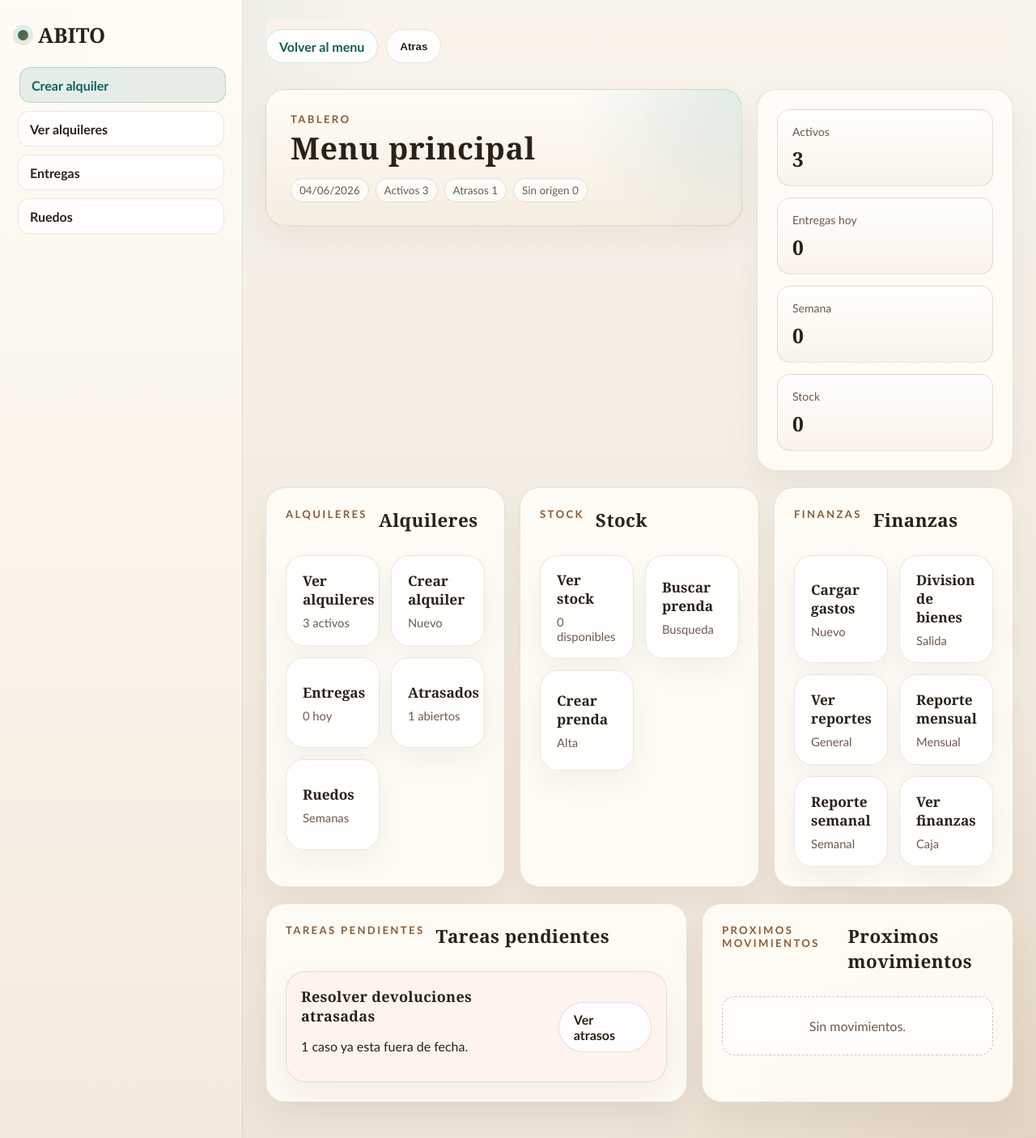
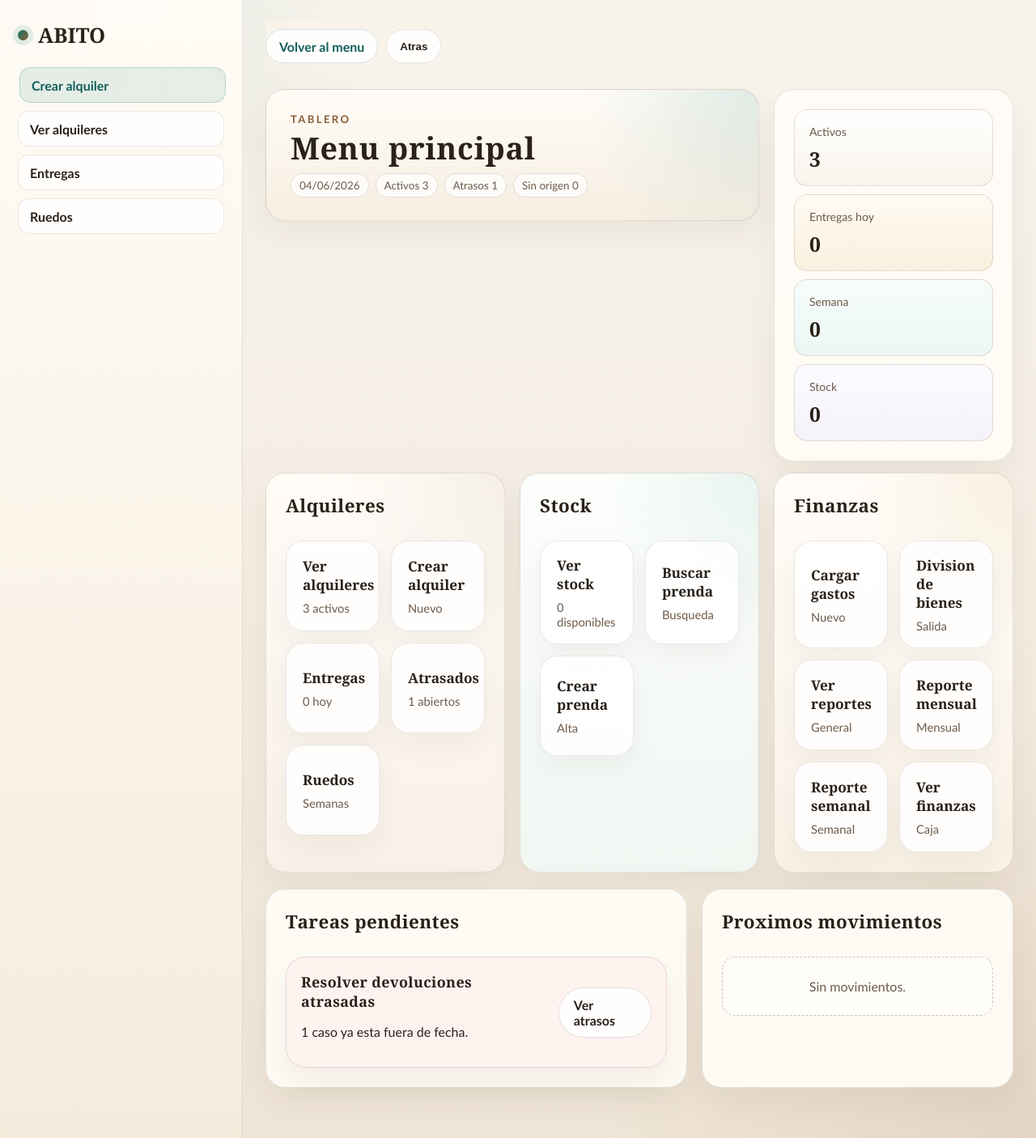
Before and after one commit to abitogonnet/abit_project, a Django app: page / in a window 1280 px wide. Shown: the whole page at 81% size. Run offline with Django 5.2, Linux system fonts and the light colour scheme; data comes from the database, SQL or seed files in the repository; tables that the repository leaves empty hold one stand-in row (values such as "Sample post").

Commit message:
Refine dashboard layout and add same-day rental closures

```diff
--- a/alquileres/templates/alquileres/home.html
+++ b/alquileres/templates/alquileres/home.html
@@ -1,10 +1,10 @@
 {% extends "base.html" %}
 {% block content %}
-<section class="ab-pagehero ab-pagehero-tight">
+<section class="ab-pagehero ab-pagehero-tight ab-pagehero-home">
   <div class="ab-pagehero-copy">
     <p class="ab-kicker">Tablero</p>
     <h1 class="ab-title">Menu principal</h1>
-    <div class="ab-chip-row" style="margin-top: 18px;">
+    <div class="ab-chip-row ab-home-hero-chips">
       <span class="ab-chip">{{ hoy|date:"d/m/Y" }}</span>
       <span class="ab-chip">Activos {{ resumen_operativo.alquileres_activos }}</span>
       <span class="ab-chip">Atrasos {{ kpis.1.value }}</span>
@@ -12,21 +12,21 @@
     </div>
   </div>
 
-  <aside class="ab-pagehero-panel">
-    <div class="ab-summary-grid">
-      <div class="ab-summary-card">
+  <aside class="ab-pagehero-panel ab-pagehero-panel-home">
+    <div class="ab-summary-grid ab-home-summary-grid">
+      <div class="ab-summary-card ab-home-summary-card tone-1">
         <span class="ab-small">Activos</span>
         <strong>{{ resumen_operativo.alquileres_activos }}</strong>
       </div>
-      <div class="ab-summary-card">
+      <div class="ab-summary-card ab-home-summary-card tone-2">
         <span class="ab-small">Entregas hoy</span>
         <strong>{{ kpis.0.value }}</strong>
       </div>
-      <div class="ab-summary-card">
+      <div class="ab-summary-card ab-home-summary-card tone-3">
         <span class="ab-small">Semana</span>
         <strong>{{ resumen_operativo.alquileres_semana }}</strong>
       </div>
-      <div class="ab-summary-card">
+      <div class="ab-summary-card ab-home-summary-card tone-4">
         <span class="ab-small">Stock</span>
         <strong>{{ kpis.3.value }}</strong>
       </div>
@@ -35,10 +35,9 @@
 </section>
 
 <section class="ab-home-top-grid">
-  <div class="ab-section-card ab-home-primary-card" id="menu-alquileres">
+  <div class="ab-section-card ab-home-primary-card ab-home-primary-card-rentals" id="menu-alquileres">
     <div class="ab-section-head">
       <div>
-        <p class="ab-kicker">Alquileres</p>
         <h2 class="ab-mini-title">Alquileres</h2>
       </div>
     </div>
@@ -67,10 +66,9 @@
     </div>
   </div>
 
-  <div class="ab-section-card ab-home-primary-card" id="menu-stock">
+  <div class="ab-section-card ab-home-primary-card ab-home-primary-card-stock" id="menu-stock">
     <div class="ab-section-head">
       <div>
-        <p class="ab-kicker">Stock</p>
         <h2 class="ab-mini-title">Stock</h2>
       </div>
     </div>
@@ -91,10 +89,9 @@
     </div>
   </div>
 
-  <div class="ab-section-card ab-home-primary-card" id="menu-finanzas">
+  <div class="ab-section-card ab-home-primary-card ab-home-primary-card-finance" id="menu-finanzas">
     <div class="ab-section-head">
       <div>
-        <p class="ab-kicker">Finanzas</p>
         <h2 class="ab-mini-title">Finanzas</h2>
       </div>
     </div>
@@ -132,13 +129,25 @@
   <div class="ab-section-card">
     <div class="ab-section-head">
       <div>
-        <p class="ab-kicker">Tareas pendientes</p>
         <h2 class="ab-mini-title">Tareas pendientes</h2>
       </div>
     </div>
 
     <div class="ab-home-priority-list">
       {% for item in prioridades %}
+        {% if item.kind == "close_today" %}
+          <article class="ab-priority-card ab-priority-card-action tone-{{ item.tone }}">
+            <form method="post" class="ab-priority-action-form">
+              {% csrf_token %}
+              <input type="hidden" name="alq_id" value="{{ item.alquiler_id }}">
+              <button class="ab-btn2" type="submit" name="accion" value="cerrar_alquiler">{{ item.cta }}</button>
+            </form>
+            <div class="ab-priority-copy">
+              <h3>{{ item.title }}</h3>
+              <p>{{ item.description }}</p>
+            </div>
+          </article>
+        {% else %}
           <article class="ab-priority-card tone-{{ item.tone }}">
             <div>
               <h3>{{ item.title }}</h3>
@@ -146,6 +155,7 @@
             </div>
             <a class="ab-btn2" href="{{ item.href }}">{{ item.cta }}</a>
           </article>
+        {% endif %}
       {% endfor %}
     </div>
   </div>
@@ -153,7 +163,6 @@
   <div class="ab-section-card">
     <div class="ab-section-head">
       <div>
-        <p class="ab-kicker">Proximos movimientos</p>
         <h2 class="ab-mini-title">Proximos movimientos</h2>
       </div>
     </div>
--- a/alquileres/views.py
+++ b/alquileres/views.py
@@ -37,6 +37,23 @@ def home(request):
         alquiler_id = request.POST.get("alq_id")
         alquiler = get_object_or_404(Alquiler, id=alquiler_id)
         accion = request.POST.get("accion", "")
+
+        if accion == "cerrar_alquiler":
+            changed, error = _actualizar_estado_operativo(
+                alquiler,
+                nuevo_estado=Alquiler.EST_CERRADO,
+                auto_pagar_al_cerrar=True,
+            )
+            if error:
+                messages.error(request, error)
+            elif changed:
+                alquiler.save()
+                _sync_prendas_por_estado(alquiler)
+                messages.success(request, f"Alquiler #{alquiler.id} cerrado.")
+            else:
+                messages.info(request, "No hubo cambios.")
+
+            return redirect("alquileres:home")
 
         if accion == "marcar_entregado":
             changed, error = _actualizar_estado_operativo(
@@ -80,6 +97,14 @@ def home(request):
         .exclude(estado_alquiler=Alquiler.EST_CERRADO)
     )
     entregas_hoy = alquileres_activos.filter(fecha_entrega=hoy).count()
+    devoluciones_hoy_qs = (
+        alquileres_activos
+        .filter(fecha_devolucion=hoy)
+        .exclude(estado_alquiler=Alquiler.EST_CERRADO)
+        .prefetch_related("items__prenda")
+        .order_by("fecha_entrega", "id")
+    )
+    devoluciones_hoy = list(devoluciones_hoy_qs)
     devoluciones_retrasadas = alquileres_activos.filter(fecha_devolucion__lt=hoy).count()
     saldos_pendientes = alquileres_activos.filter(estado_saldo=Alquiler.SAL_PEND, saldo__gt=0).count()
     alquileres_semana = alquileres_activos.filter(
@@ -136,8 +161,20 @@ def home(request):
     ]
 
     prioridades = []
+    if devoluciones_hoy:
+        _adjuntar_detalle_alquiler(devoluciones_hoy)
+        for alquiler in devoluciones_hoy:
+            prioridades.append({
+                "kind": "close_today",
+                "title": alquiler.cliente_nombre,
+                "description": alquiler.personas_resumen or alquiler.persona1_nombre or "Devolucion prevista hoy.",
+                "cta": "Cerrar alquiler",
+                "tone": "warn",
+                "alquiler_id": alquiler.id,
+            })
     if entregas_hoy:
         prioridades.append({
+            "kind": "link",
             "title": "Preparar entregas de hoy",
             "description": f"{entregas_hoy} alquiler{'es' if entregas_hoy != 1 else ''} necesita{'n' if entregas_hoy != 1 else ''} atencion operativa inmediata.",
             "href": reverse("alquileres:entregas"),
@@ -146,6 +183,7 @@ def home(request):
         })
     if devoluciones_retrasadas:
         prioridades.append({
+            "kind": "link",
             "title": "Resolver devoluciones atrasadas",
             "description": f"{devoluciones_retrasadas} caso{'s' if devoluciones_retrasadas != 1 else ''} ya esta{'n' if devoluciones_retrasadas != 1 else ''} fuera de fecha.",
             "href": reverse("alquileres:retrasados"),
@@ -154,6 +192,7 @@ def home(request):
         })
     if pendientes_origen:
         prioridades.append({
+            "kind": "link",
             "title": "Completar datos de stock",
             "description": f"Quedan {pendientes_origen} prenda{'s' if pendientes_origen != 1 else ''} sin origen cargado.",
             "href": reverse("prendas:stock"),
@@ -162,6 +201,7 @@ def home(request):
         })
     if not prioridades:
         prioridades.append({
+            "kind": "link",
             "title": "Todo bajo control",
             "description": "No hay alertas fuertes. Puedes enfocarte en nuevas reservas, stock y seguimiento fino.",
             "href": reverse("alquileres:crear"),
--- a/static/css/abito.css
+++ b/static/css/abito.css
@@ -1436,6 +1436,19 @@ body.ab-page {
   margin-bottom: 20px;
 }
 
+.ab-pagehero-home {
+  grid-template-columns: repeat(3, minmax(0, 1fr));
+  margin-bottom: 14px;
+}
+
+.ab-pagehero-home .ab-pagehero-copy {
+  grid-column: span 2;
+}
+
+.ab-pagehero-home .ab-pagehero-panel {
+  grid-column: span 1;
+}
+
 .ab-pagehero-tight {
   align-items: start;
 }
@@ -1467,6 +1480,10 @@ body.ab-page {
   padding: 24px;
 }
 
+.ab-pagehero-panel-home {
+  align-content: start;
+}
+
 .ab-kpi-grid {
   display: grid;
   grid-template-columns: repeat(4, minmax(0, 1fr));
@@ -1638,8 +1655,30 @@ body.ab-page {
   margin-bottom: 20px;
 }
 
+.ab-home-hero-chips {
+  margin-top: 12px;
+}
+
 .ab-home-primary-card {
   min-height: 100%;
+}
+
+.ab-home-primary-card-rentals {
+  background:
+    radial-gradient(circle at top right, rgba(139, 94, 52, 0.08), transparent 34%),
+    linear-gradient(180deg, rgba(255, 252, 247, 0.95), rgba(248, 241, 232, 0.95));
+}
+
+.ab-home-primary-card-stock {
+  background:
+    radial-gradient(circle at top right, rgba(15, 118, 110, 0.08), transparent 34%),
+    linear-gradient(180deg, rgba(252, 255, 252, 0.95), rgba(241, 247, 243, 0.95));
+}
+
+.ab-home-primary-card-finance {
+  background:
+    radial-gradient(circle at top right, rgba(183, 122, 24, 0.09), transparent 34%),
+    linear-gradient(180deg, rgba(255, 253, 248, 0.95), rgba(249, 242, 231, 0.95));
 }
 
 .ab-create-main,
@@ -1834,6 +1873,40 @@ body.ab-page {
 .ab-home-priority-list {
   display: grid;
   gap: 12px;
+}
+
+.ab-home-summary-grid {
+  gap: 10px;
+}
+
+.ab-home-summary-card.tone-1 {
+  background: linear-gradient(180deg, rgba(255, 255, 255, 0.88), rgba(247, 242, 235, 0.9));
+}
+
+.ab-home-summary-card.tone-2 {
+  background: linear-gradient(180deg, rgba(255, 250, 241, 0.92), rgba(249, 238, 220, 0.92));
+}
+
+.ab-home-summary-card.tone-3 {
+  background: linear-gradient(180deg, rgba(245, 252, 250, 0.92), rgba(234, 246, 242, 0.92));
+}
+
+.ab-home-summary-card.tone-4 {
+  background: linear-gradient(180deg, rgba(252, 251, 255, 0.92), rgba(244, 241, 249, 0.92));
+}
+
+.ab-priority-card-action {
+  display: grid;
+  grid-template-columns: auto minmax(0, 1fr);
+  align-items: center;
+}
+
+.ab-priority-action-form {
+  margin: 0;
+}
+
+.ab-priority-copy {
+  min-width: 0;
 }
 
 .ab-home-movement-card {
@@ -2272,6 +2345,15 @@ body.ab-page {
 }
 
 @media (max-width: 1220px) {
+  .ab-pagehero-home {
+    grid-template-columns: 1fr;
+  }
+
+  .ab-pagehero-home .ab-pagehero-copy,
+  .ab-pagehero-home .ab-pagehero-panel {
+    grid-column: auto;
+  }
+
   .ab-search-layout,
   .ab-split-shell,
   .ab-edit-grid-modern,
@@ -2312,6 +2394,10 @@ body.ab-page {
   }
 
   .ab-inline-form-grid {
+    grid-template-columns: 1fr;
+  }
+
+  .ab-priority-card-action {
     grid-template-columns: 1fr;
   }
 
```
Also changed, not shown: alquileres/tests.py (+80 -0 lines). Lines whose indentation alone changed are shown as unchanged.
